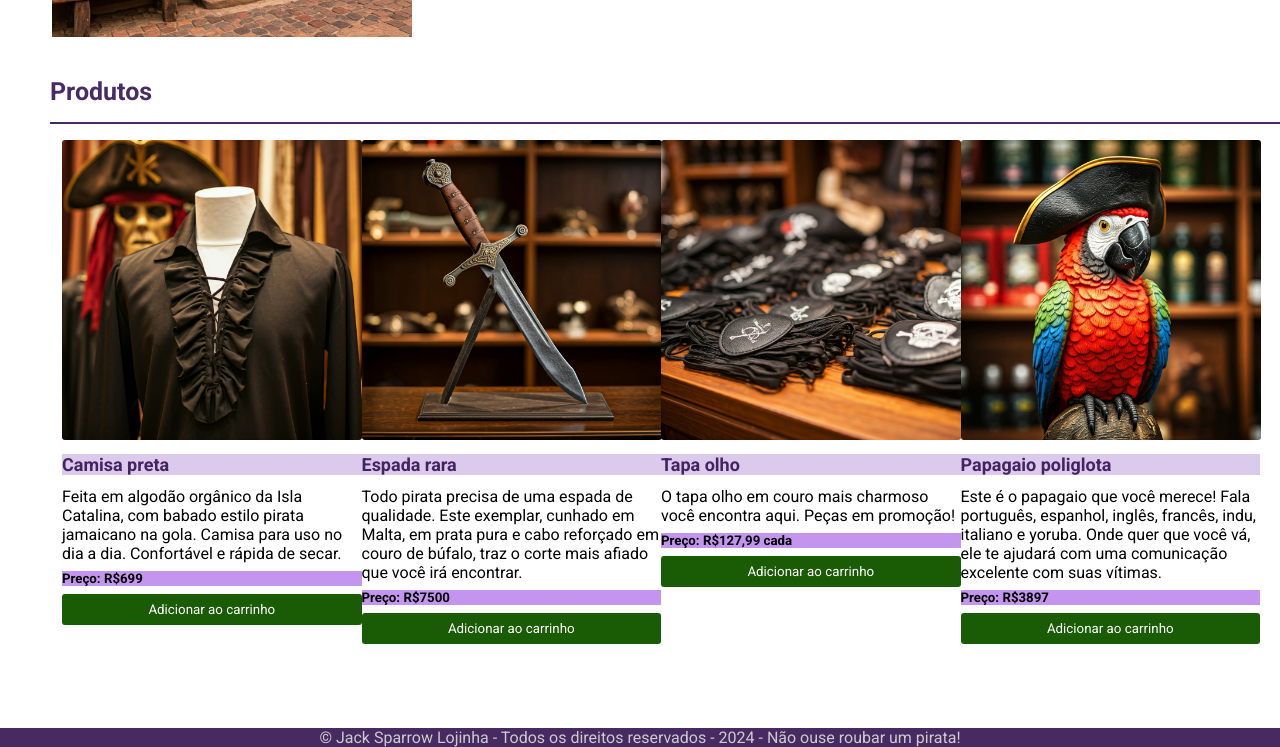
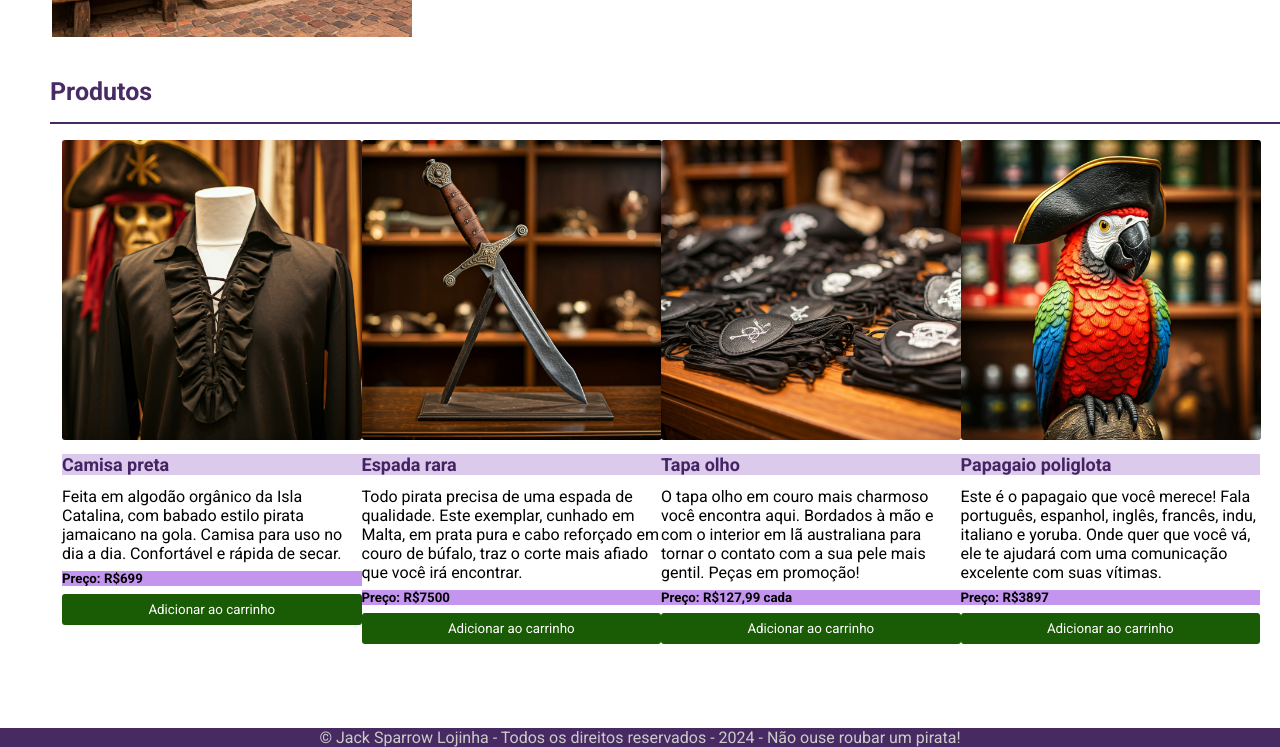
Before and after one commit to AlessandraRebecchi/jacksparrowlojinha, a plain HTML site: page index.html in a window 1280 px wide. Shown: the part 436-1183 px from the top of the page. Drawn offline with Linux system fonts and the light colour scheme.

Commit message:
Update index.html

```diff
--- a/index.html
+++ b/index.html
@@ -70,7 +70,7 @@
                         <img src="./imagens/tapa-olho-charmozao.jpg" alt="Tapas olho variados">
                         <h4>Tapa olho</h4>
                         <p>
-                            O tapa olho em couro mais charmoso você encontra aqui. Peças em promoção!
+                            O tapa olho em couro mais charmoso você encontra aqui. Bordados à mão e com o interior em lã australiana para tornar o contato com a sua pele mais gentil. Peças em promoção!
                         </p>
                         <h5>Preço: R$127,99 cada </h5>
                         <button type="submit">Adicionar ao carrinho</button>
```
